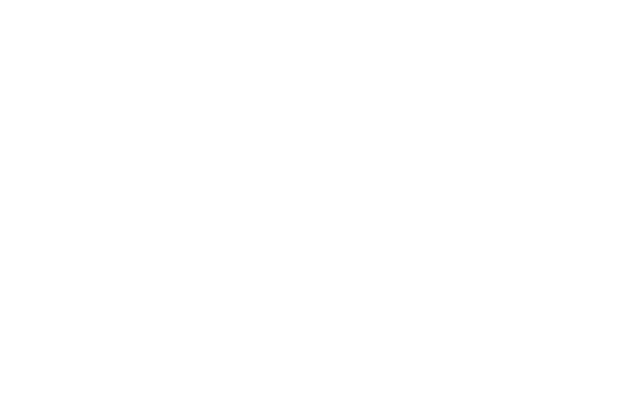
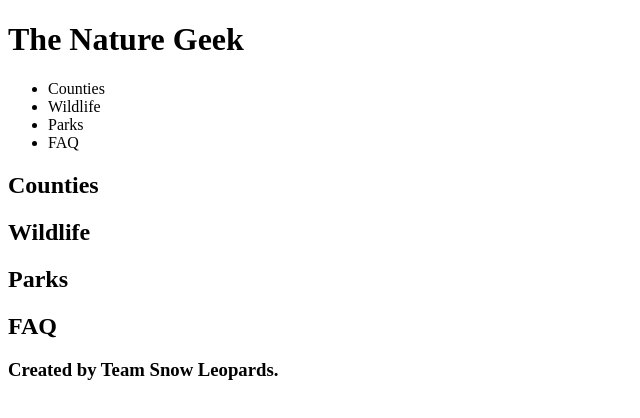
Before and after one commit to spbowen/the-nature-geek, a plain HTML site: page index.html in a window 1280 px wide. Shown: the whole page, without its empty margins (0-640 px from the left). Drawn offline with Linux system fonts and the light colour scheme.

Commit message:
outline of HTML

```diff
--- a/assets/css/stylesheet.css
+++ b/assets/css/stylesheet.css
@@ -0,0 +1 @@
+/* Stylesheet */
--- a/index.html
+++ b/index.html
@@ -4,11 +4,83 @@
     <meta charset="UTF-8">
     <meta http-equiv="X-UA-Compatible" content="IE=edge">
     <meta name="viewport" content="width=device-width, initial-scale=1.0">
-    <title>Document</title>
+    <!--CSS stylesheet linked here-->
+    <link rel="stylesheet" href="/assets/css/stylesheet.css">
+    <!--Title of Webpage-->
+    <title>The Nature Geek</title>
 </head>
-<body>
 
 
+<body>
+    <!--Header Starts here-->
+    <header>
+        <!--Name of Website-->
+        <h1>
+            The Nature Geek
+        </h1>
+    <!--Navigation starts here-->
+        <nav>
+            <!--un ordered list items for navigation items-->
+            <ul>
+                <li>
+                    Counties
+                </l1>
+                <li>
+                    Wildlife
+                </li>
+                <li>
+                    Parks
+                </li>
+                <li>
+                    FAQ
+                </li>
+
+            </ul>
+        </nav>
+    <!--Navigation ends here-->
+
+    </header>
+    <!--Header ends here-->
+
+    <section>
+        <!--CTA AND INTERACTIVE MAP WILL GO HERE-->
+    </section>
+
+    <!--Each of these sections will be linked to the nav elements above.-->
+    <section>
+        <h2>
+            Counties
+        </h2>
+    </section>
+
+    <section>
+        <h2>
+            Wildlife
+        </h2>
+    </section>
+
+    <section>
+        <h2>
+            Parks
+        </h2>
+    </section>
+
+    <section>
+        <h2>
+            FAQ
+        </h2>
+    </section>
+    <!--end sections-->
+
+    <!--Footer section starts-->
+    <footer>
+        <h3>
+            Created by Team Snow Leopards.
+        </h3>
+    </footer>
+    <!--footer section ends-->
+
+    <!--Javascript sheet linked here-->
     <script src="./assets/Js/script.js">
 
     </script>
```
